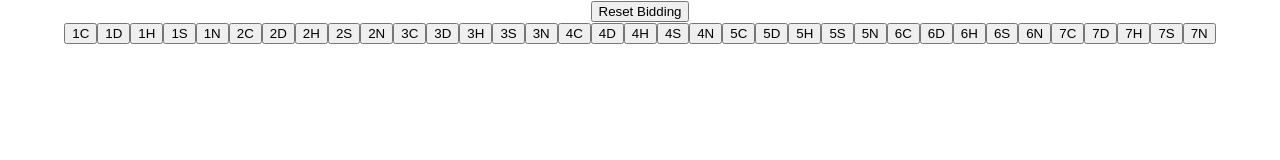
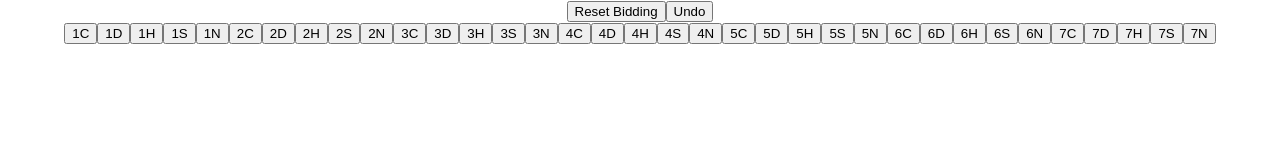
Before and after one commit to siims/bridge_precision_bidding_tool, a React (Create React App) app: page / in a window 1280 px wide. Shown: the top 160 px of the page. Built offline with nearby package versions, Linux system fonts and the light colour scheme.

Commit message:
added undo button

```diff
--- a/src/App.tsx
+++ b/src/App.tsx
@@ -142,15 +142,24 @@ const App: React.FC = () => {
   }
 
   function getPossibleBids(bidding: BidRecord[]) {
-    if (biddingSoFar.length === 0) {
+    if (_.isEmpty(biddingSoFar)) {
       return allBiddingSequence;
     }
     return allBiddingSequence.slice(getLastBidIndexInAllBids(_.last(bidding)) + 1);
   }
 
+  function undoLastBid() {
+    if (_.isEmpty(biddingSoFar)) {
+      return
+    }
+    setBidding(biddingSoFar.slice(0, biddingSoFar.length - 1));
+    setBidder(currentBidder === "N" ? "S" : "N");
+  }
+
   return (
     <div className="App">
       <button onClick={resetBidding}>Reset Bidding</button>
+      <button onClick={undoLastBid}>Undo</button>
       <br />
       {biddingSoFar.map(bidRecord => (
         <div key={bidRecord.bidKey}>
```
